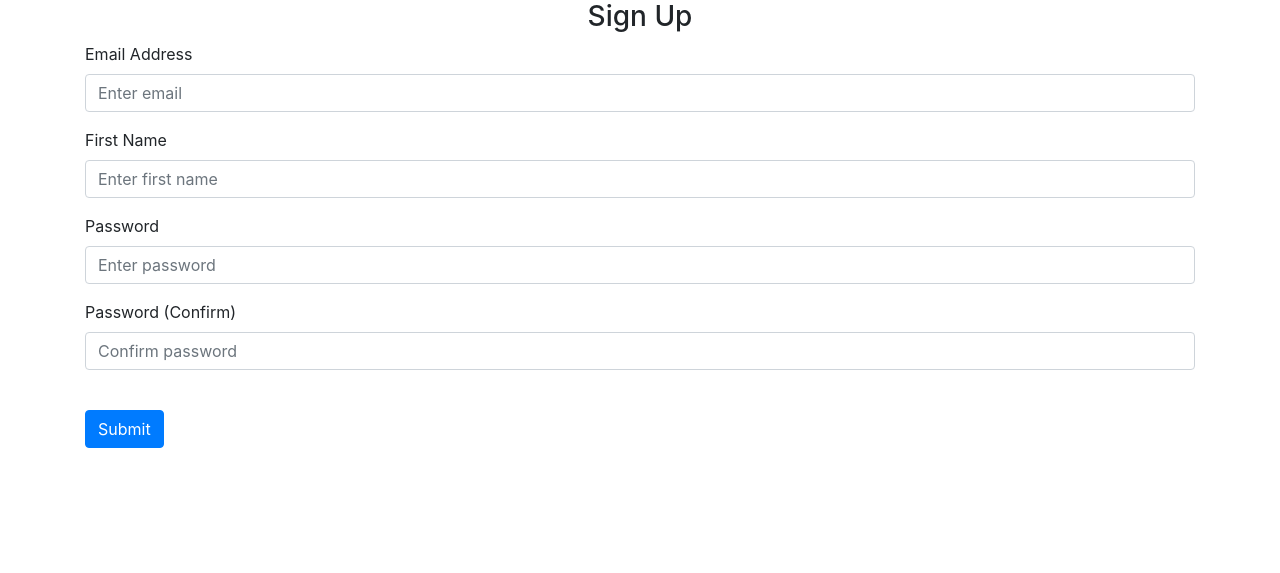
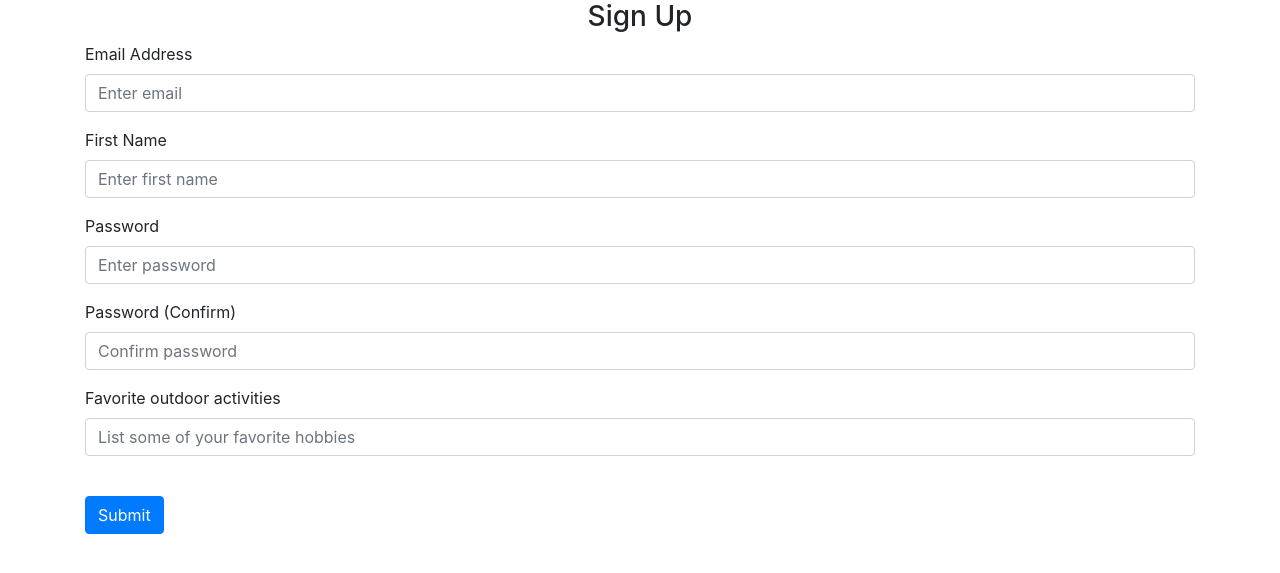
Before and after one commit to Jormogundr/campsite, a Flask app: page /sign-up in a window 1280 px wide. Shown: the part 56-629 px from the top of the page. Run offline with Flask 3, Linux system fonts and the light colour scheme; parts of the project's set-up code (start-up, migrations or seed data) failed here and were passed over; some libraries are stand-ins or nearby versions.

Commit message:
add name from campsite form to db

```diff
--- a/website/__init__.py
+++ b/website/__init__.py
@@ -24,7 +24,7 @@ def create_app():
     app.register_blueprint(views, url_prefix='/')
     app.register_blueprint(auth, url_prefix='/')
 
-    from .models import User, CampSite
+    from .models import User, CampSite, CampSiteList
 
     with app.app_context():
         db.create_all()
--- a/website/auth.py
+++ b/website/auth.py
@@ -64,7 +64,3 @@ def sign_up():
             return redirect(url_for('views.home'))
 
     return render_template("sign_up.html", user=current_user)
-
-@auth.route('/profile', methods=['GET', 'POST'])
-def profile():
-    return render_template("profile.html", user=current_user)
--- a/website/models.py
+++ b/website/models.py
@@ -7,6 +7,7 @@ class User(db.Model, UserMixin):
     email = db.Column(db.String(150), unique=True)
     password = db.Column(db.String(150))
     first_name = db.Column(db.String(150))
+    hobbies = db.Column(db.String(150))
 
 class CampSite(db.Model):
     id = db.Column(db.Integer, primary_key=True)
--- a/website/templates/profile.html
+++ b/website/templates/profile.html
@@ -14,7 +14,7 @@
             <div class="grey500Box userInfoBoxContent">
 
                 <h1 id="profileNameTopHeading" class="userProfileName">
-                    Nate Pierce
+                    {{ user.first_name }}
                 </h1>
 
                 <div class="infoBoxRowTitle">Details</div>
--- a/website/templates/sign_up.html
+++ b/website/templates/sign_up.html
@@ -39,6 +39,15 @@ content %}
       name="password2"
       placeholder="Confirm password" />
   </div>
+  <div class="form-group">
+    <label for="hobbies">Favorite outdoor activities</label>
+    <input
+      type="text"
+      class="form-control"
+      id="hobbies"
+      name="hobbies"
+      placeholder="List some of your favorite hobbies" />
+  </div>
   <br />
   <button type="submit" class="btn btn-primary">Submit</button>
 </form>
--- a/website/views.py
+++ b/website/views.py
@@ -12,6 +12,7 @@ def home():
     # handle campsite form submissions
     if request.method == "POST":
         # TODO: Visibility should be set on list creation, not campsite creation
+        name = request.form.get("name")
         isPrivate = True if request.form.get("visibility") == "on" else False
         hasPotable = True if request.form.get("potable") == "on" else False
         hasElectrical = True if request.form.get("electrical") == "on" else False
@@ -28,6 +29,7 @@ def home():
             try:
                 # save entries to model
                 new_campsite = CampSite(
+                    name=name,
                     latitude=latitude,
                     longitude=longitude,
                     potableWater=hasPotable,
@@ -52,3 +54,7 @@ def home():
         )
     except AssertionError:
         return render_template("error.html")
+
+@views.route("/profile", methods=["GET", "POST"])
+def profile():
+    return render_template("profile.html", user=current_user)
```
